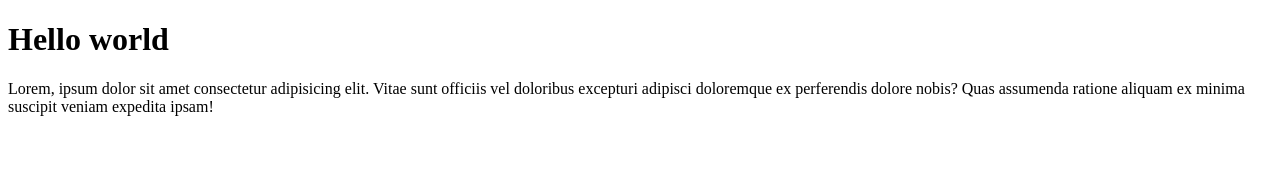
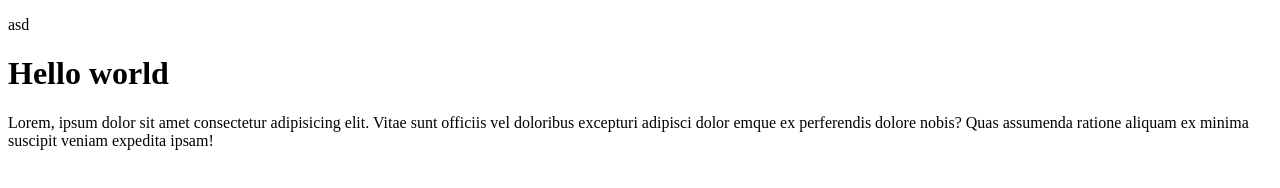
Before and after one commit to michaelmikeee/mike-git-test2, a plain HTML site: page index.html in a window 1280 px wide. Drawn offline with Linux system fonts and the light colour scheme.

Commit message:
Menambahkan paragraf baru 2

```diff
--- a/index.html
+++ b/index.html
@@ -8,9 +8,11 @@
 </head>
 
 <body>
+  <p>asd</p>
   <h1>Hello world</h1>
   <p>Lorem, ipsum dolor sit amet consectetur adipisicing elit. Vitae sunt officiis vel doloribus excepturi adipisci
-    doloremque ex perferendis dolore nobis? Quas assumenda ratione aliquam ex minima suscipit veniam expedita ipsam!</p>
+    dolor
+    emque ex perferendis dolore nobis? Quas assumenda ratione aliquam ex minima suscipit veniam expedita ipsam!</p>
 </body>
 
 </html>
```
